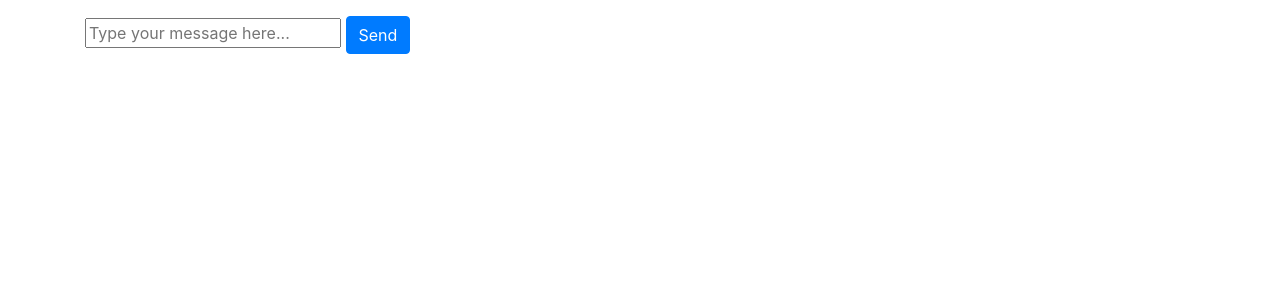
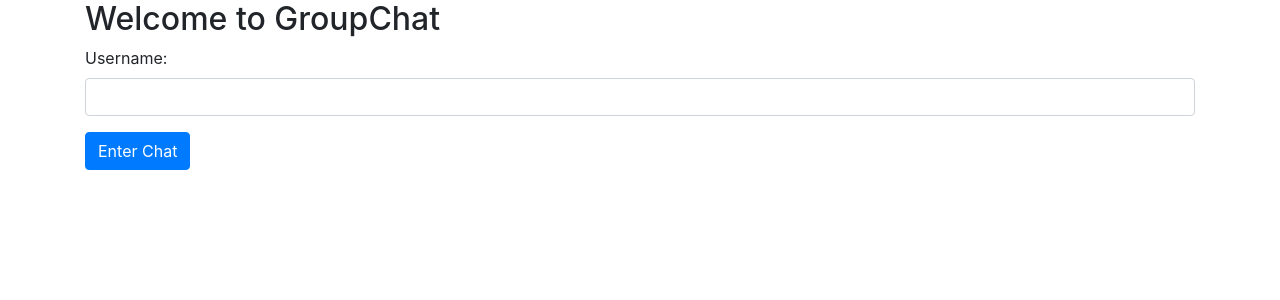
Before and after one commit to JonghoAhn/python_chat, a Flask app: page / in a window 1280 px wide. Shown: the top 300 px of the page. Run offline with Flask 3, Linux system fonts and the light colour scheme; some libraries are stand-ins or nearby versions.

Commit message:
Update index.html

```diff
--- a/templates/index.html
+++ b/templates/index.html
@@ -3,43 +3,18 @@
 <head>
     <meta charset="UTF-8">
     <meta name="viewport" content="width=device-width, initial-scale=1.0">
+    <title>Chat App</title>
     <link href="https://stackpath.bootstrapcdn.com/bootstrap/4.5.2/css/bootstrap.min.css" rel="stylesheet">
-    <title>Chat Room</title>
-    <link rel="stylesheet" href="https://stackpath.bootstrapcdn.com/bootstrap/4.5.2/css/bootstrap.min.css"></script>
-    <script src="https://code.jquery.com/jquery-3.7.1.slim.min.js"></script>
-    <script src="https://cdnjs.cloudflare.com/ajax/libs/socket.io/4.0.0/socket.io.js"></script>
-    <script type="text/javascript">
-
-        $(document).ready(function() {
-            var socket = io.connect(location.protocol + '//' + document.domain + ':' + location.port + '/chat');
-
-            socket.on('connect', function() {
-                socket.emit('join', {'username': '{{ username }}', 'room': '{{ room }}'});
-            });
-
-            $('form').submit(function(event) {
-                event.preventDefault();
-                let user_input = $('#user_input').val();
-                socket.emit('message', {'msg': user_input, 'username': '{{ username }}', 'room': '{{ room }}'});
-                $('#user_input').val('');
-            });
-
-            socket.on('message', function(data) {
-                $('#messages').append($('<div>').text(data.msg));
-            });
-
-            socket.on('status', function(data) {
-                $('#messages').append($('<div>').text(data.msg));
-            });
-        });
-    </script>
 </head>
 <body>
     <div class="container">
-        <ul id="messages" class="list-unstyled"></ul>
-        <form action="" method="POST">
-            <input type="text" id="user_input" placeholder="Type your message here...">
-            <button type="submit" class="btn btn-primary">Send</button>
+        <h2>Welcome to GroupChat</h2>
+        <form method="POST">
+            <div class="form-group">
+                <label for="username">Username:</label>
+                <input type="text" class="form-control" id="username" name="username" required>
+            </div>
+            <button type="submit" class="btn btn-primary">Enter Chat</button>
         </form>
     </div>
 </body>
```
